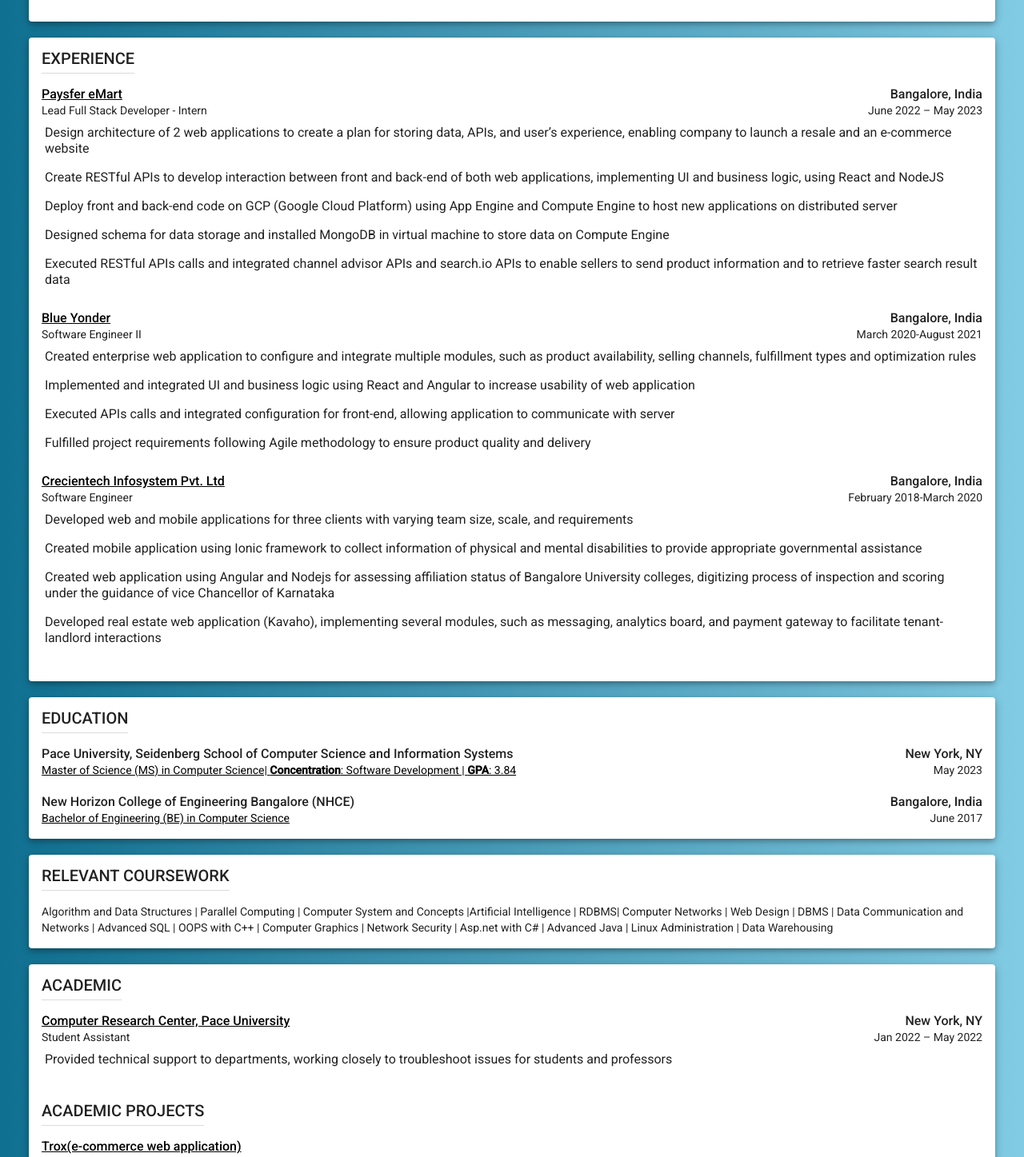
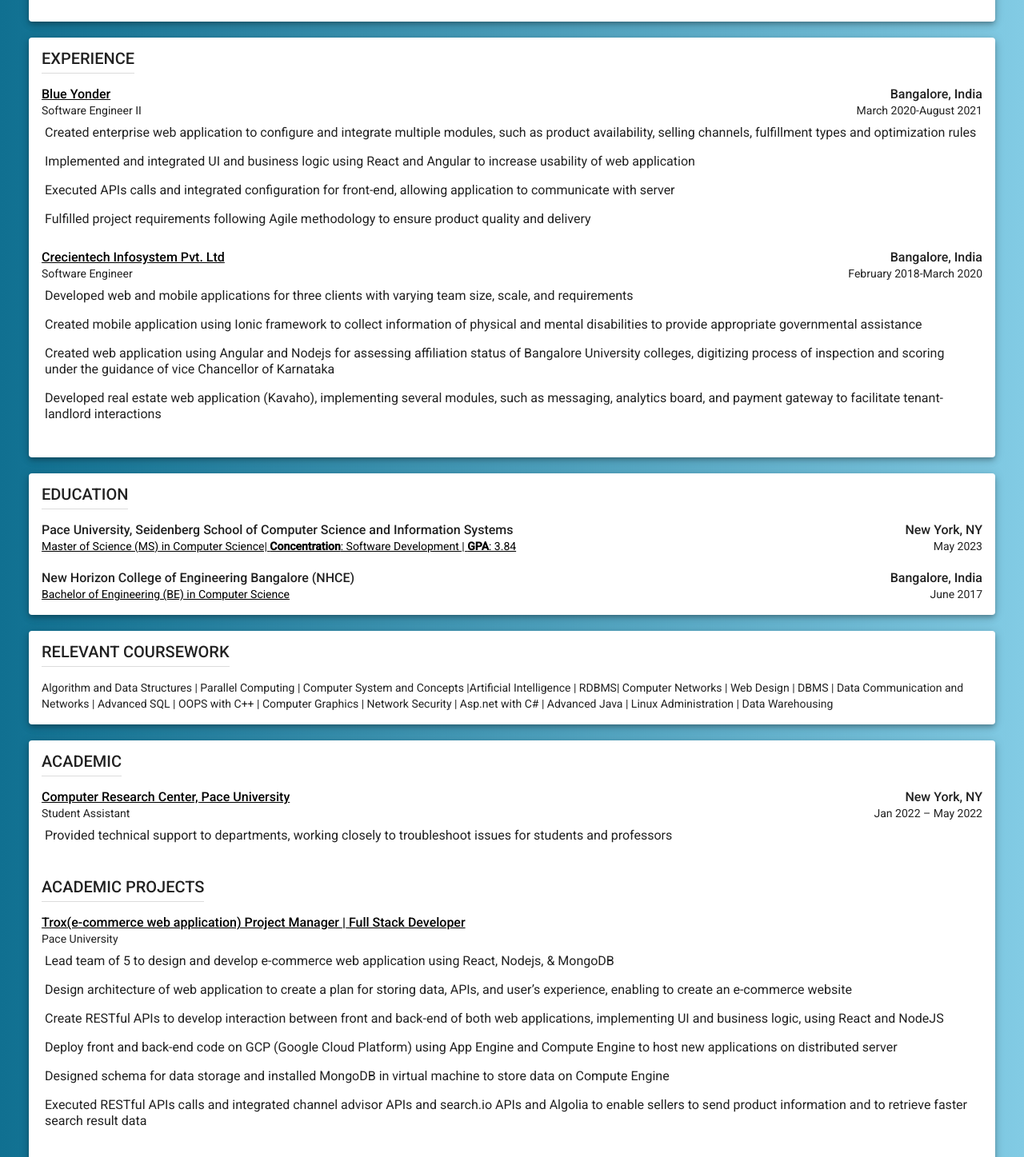
Before and after one commit to saurabh688/SaurabhRaiResume, an Angular app: page / in a window 1280 px wide. Shown: the part 555-2002 px from the top of the page at 80% size. Built offline with nearby package versions, Linux system fonts and the light colour scheme.

Commit message:
updated Resume

```diff
--- a/src/app/app.component.html
+++ b/src/app/app.component.html
@@ -188,7 +188,7 @@
       <mat-card-content>
         <div class="heading">
           <a style="color: #000;"target="_blank"  href = "https://docs.google.com/document/d/1YsiF40GqKXBc5rD5fY60D4bWBCXKnfYW/edit?usp=sharing&ouid=110074351772125606275&rtpof=true&sd=true">
-          Trox(e-commerce web application)
+          Trox(e-commerce web application) Project Manager | Full Stack Developer
        </a>
         </div>
         <div>
@@ -196,14 +196,22 @@
         </div>
         <div class="row">
           <div class="col-lg-12 list">
-            Trox (Ecommerce) website offers business a whole range of opportunities, from marketing opportunities to increasing your product ranges to generating more sales and with an optimized and well developed website you can not only achieve these goals but also offer your customers  a round the clock, convenient service that can boost your business. Every customer can buy/sell their products without any middleMan, So that transaction will be transparent.
+            Lead team of 5 to design and develop e-commerce web application using React, Nodejs, & MongoDB
           </div>
           <div class="col-lg-12 list">
-            Trox is a  business-to-consumer (websites such as Amazon), and consumer-to-consumer(websites such as ebay).
+            Design architecture of web application to create a plan for storing data, APIs, and user’s experience, enabling to create an e-commerce website
           </div>
           <div class="col-lg-12 list">
-            Technology: React, Nodejs,MySql
+            Create RESTful APIs to develop interaction between front and back-end of both web applications, implementing UI and business logic, using React and NodeJS
           </div>
+          <div class="col-lg-12 list">
+            Deploy front and back-end code on GCP (Google Cloud Platform) using App Engine and Compute Engine to host new applications on distributed server
+           </div>
+           <div class="col-lg-12 list">
+            Designed schema for data storage and installed MongoDB in virtual machine to store data on Compute Engine            </div>
+           <div class="col-lg-12 list">
+            Executed RESTful APIs calls and integrated channel advisor APIs and search.io APIs and Algolia to enable sellers to send product information and to retrieve faster search result data           </div>
+
           </div>
 
           <br/><br/>
--- a/src/app/app.component.ts
+++ b/src/app/app.component.ts
@@ -73,20 +73,6 @@
 
   companies = [
     {
-      name: 'Paysfer eMart',
-      href: '',
-      location: 'Bangalore, India',
-      position: 'Lead Full Stack Developer - Intern',
-      dateRange: 'June 2022 – May 2023',
-      points: [
-        'Design architecture of 2 web applications to create a plan for storing data, APIs, and user’s experience, enabling company to launch a resale and an e-commerce website',
-        'Create RESTful APIs to develop interaction between front and back-end of both web applications, implementing UI and business logic, using React and NodeJS ',
-        'Deploy front and back-end code on GCP (Google Cloud Platform) using App Engine and Compute Engine to host new applications on distributed server',
-        'Designed schema for data storage and installed MongoDB in virtual machine to store data on Compute Engine ',
-        'Executed RESTful APIs calls and integrated channel advisor APIs and search.io APIs to enable sellers to send product information and to retrieve faster search result data',
-      ],
-    },
-    {
       name: 'Blue Yonder',
       href: 'https://blueyonder.com/',
       location: 'Bangalore, India',
```
